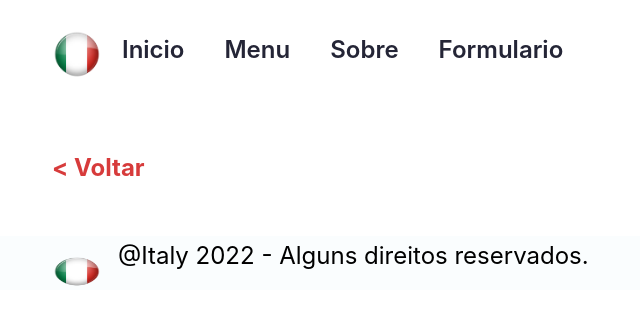
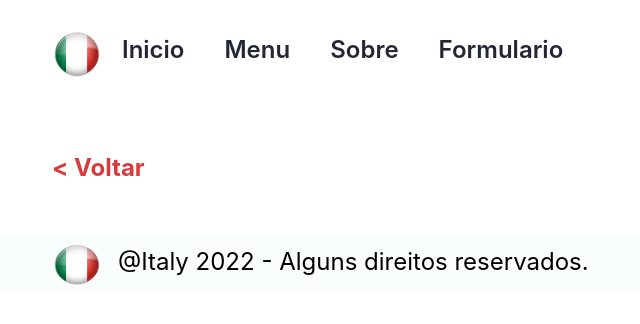
Before and after one commit to pedroltdias/italy-react, a React (Create React App) app: page /roteiro in a window 1280 px wide. Shown: the top 324 px of the page, without its empty margins (148-788 px from the left). Built offline with nearby package versions, Linux system fonts and the light colour scheme.

Commit message:
footer refactor

```diff
--- a/src/components/Footer/Footer.module.scss
+++ b/src/components/Footer/Footer.module.scss
@@ -7,6 +7,7 @@ p {
 	display: inline-block;
 	padding-left: 1rem;
 	white-space: nowrap;
+	padding-top: 6px;
 }
 
 
@@ -31,6 +32,6 @@ p {
 	&__logo {
 		width: 50px;
 		height: 50px;
-		padding-top: 18px;
+		padding-top: 5px;
 	}
 }
```
